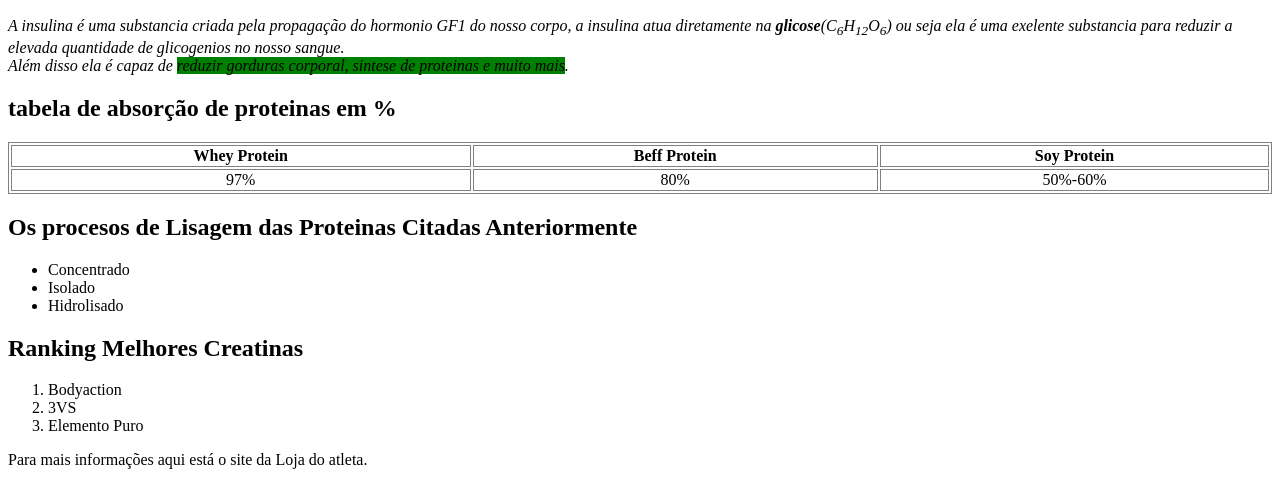
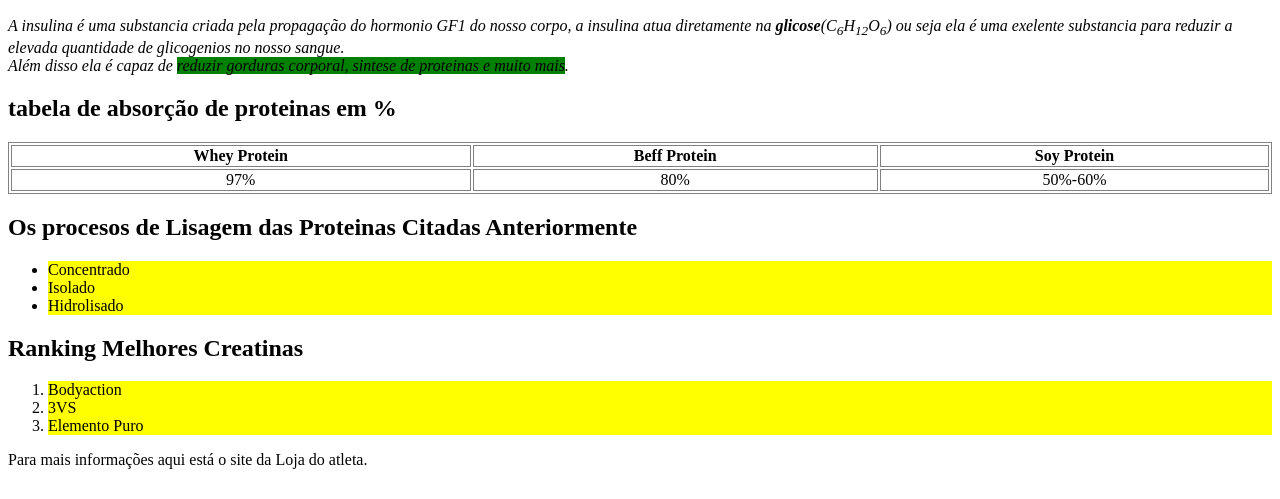
Before and after one commit to aryel254/caderno, a plain HTML site: page index.html in a window 1280 px wide. Shown: the part 110-609 px from the top of the page. Drawn offline with Linux system fonts and the light colour scheme.

Commit message:
inceri CSS

```diff
--- a/index.html
+++ b/index.html
@@ -4,6 +4,7 @@
     <meta charset="UTF-8">
     <meta name="viewport" content="width=device-width, initial-scale=1.0">
     <title>Caderno</title>
+    <link rel="stylesheet" href="style.css">
     <style>
         table, th, td {
             border: 1px solid black;
--- /dev/null
+++ b/style.css
@@ -0,0 +1,3 @@
+li{
+    background-color: yellow;
+}
```
